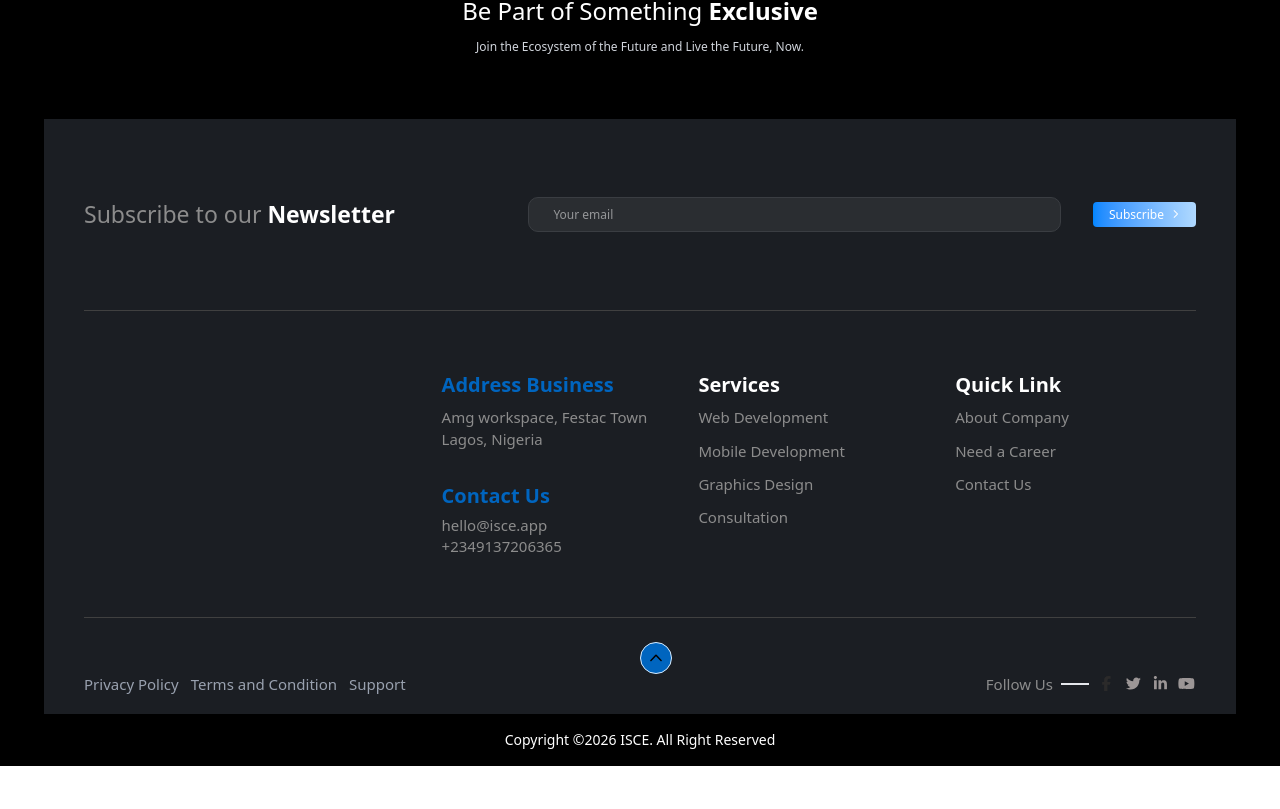
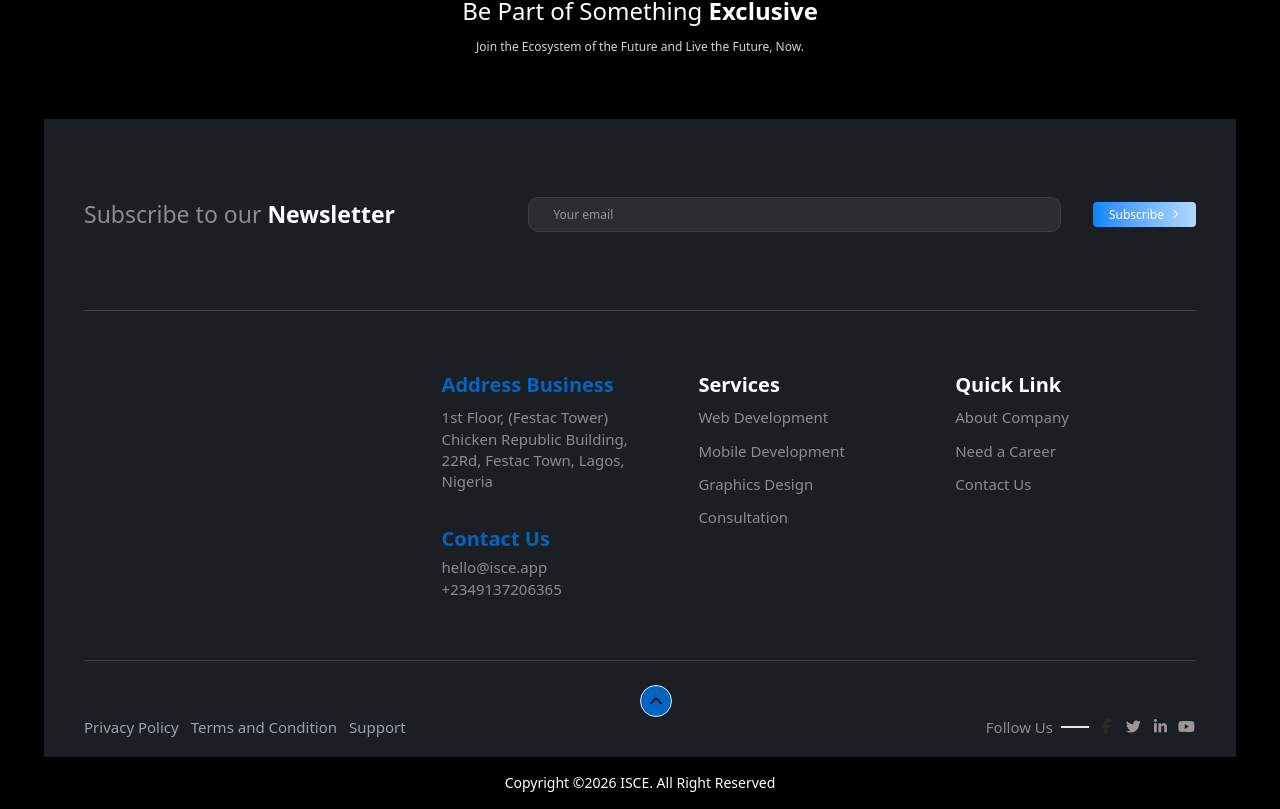
Before and after one commit to iscedcs/isce.tech, a Next.js app: page / in a window 1280 px wide. Shown: the part 4628-5437 px from the top of the page. Before the commit the page ends 5394 px from the top, so only its background shows below. Built offline with nearby package versions, Linux system fonts and the light colour scheme.

Commit message:
chore: updated address

```diff
--- a/components/shared/layout/footer.tsx
+++ b/components/shared/layout/footer.tsx
@@ -80,8 +80,8 @@ export default function FooterComponent() {
                 <h4 className="text-[#0065BF] text-[8px] md:text-[12px] lg:text-[17px] xl:text-[20px] font-semibold mb-2">
                   Address Business
                 </h4>
-                <p className="text-[#8C8C8C]">Amg workspace, Festac Town</p>
-                <p className="text-[#8C8C8C]">Lagos, Nigeria</p>
+                <p className="text-[#8C8C8C]">{`1st Floor, (Festac Tower) Chicken Republic Building,
+                        22Rd, Festac Town, Lagos, Nigeria`}</p>
 
                 <div className="mt-8">
                   <h4 className="text-[#0065BF] font-semibold mb-1 text-[10px] md:text-[12px] lg:text-[17px] xl:text-[20px]">
```
